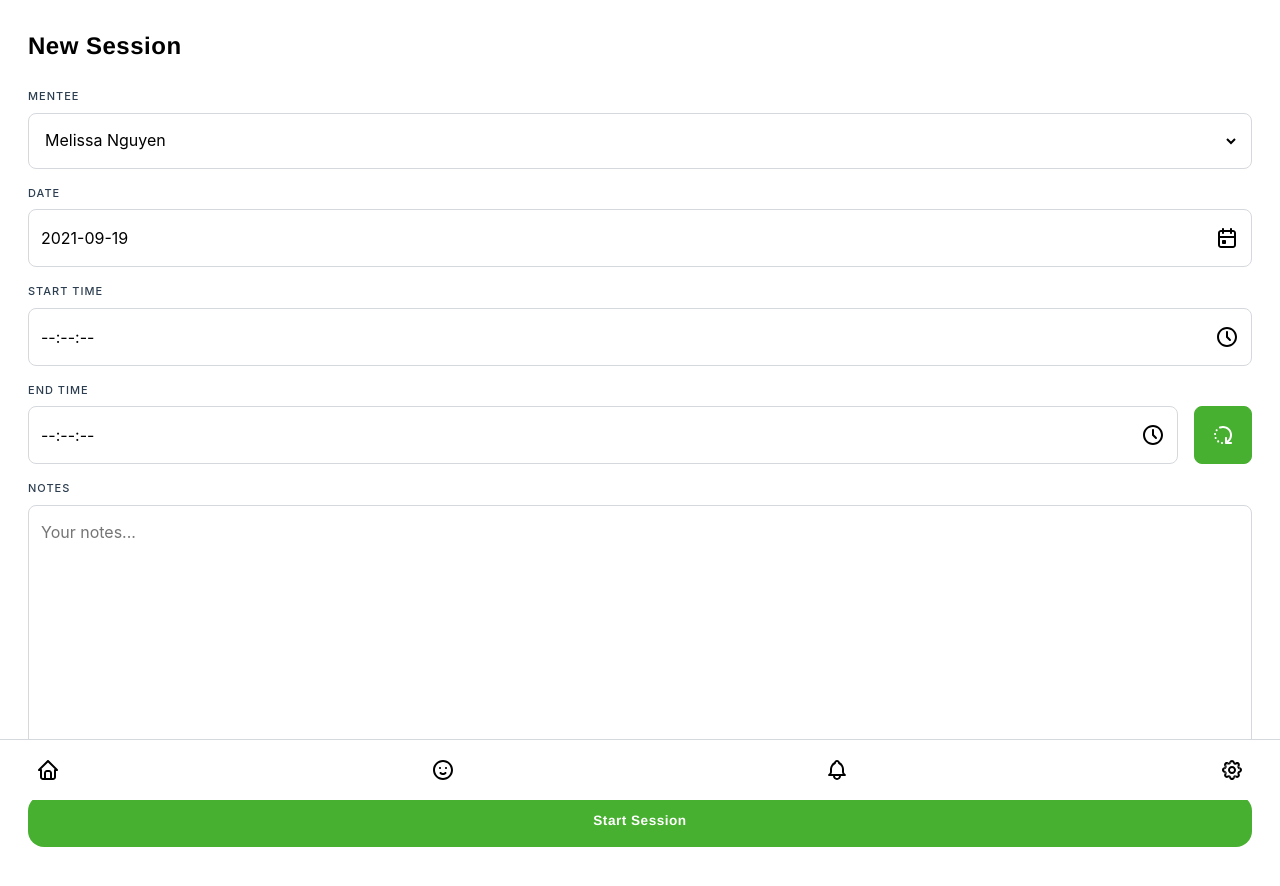
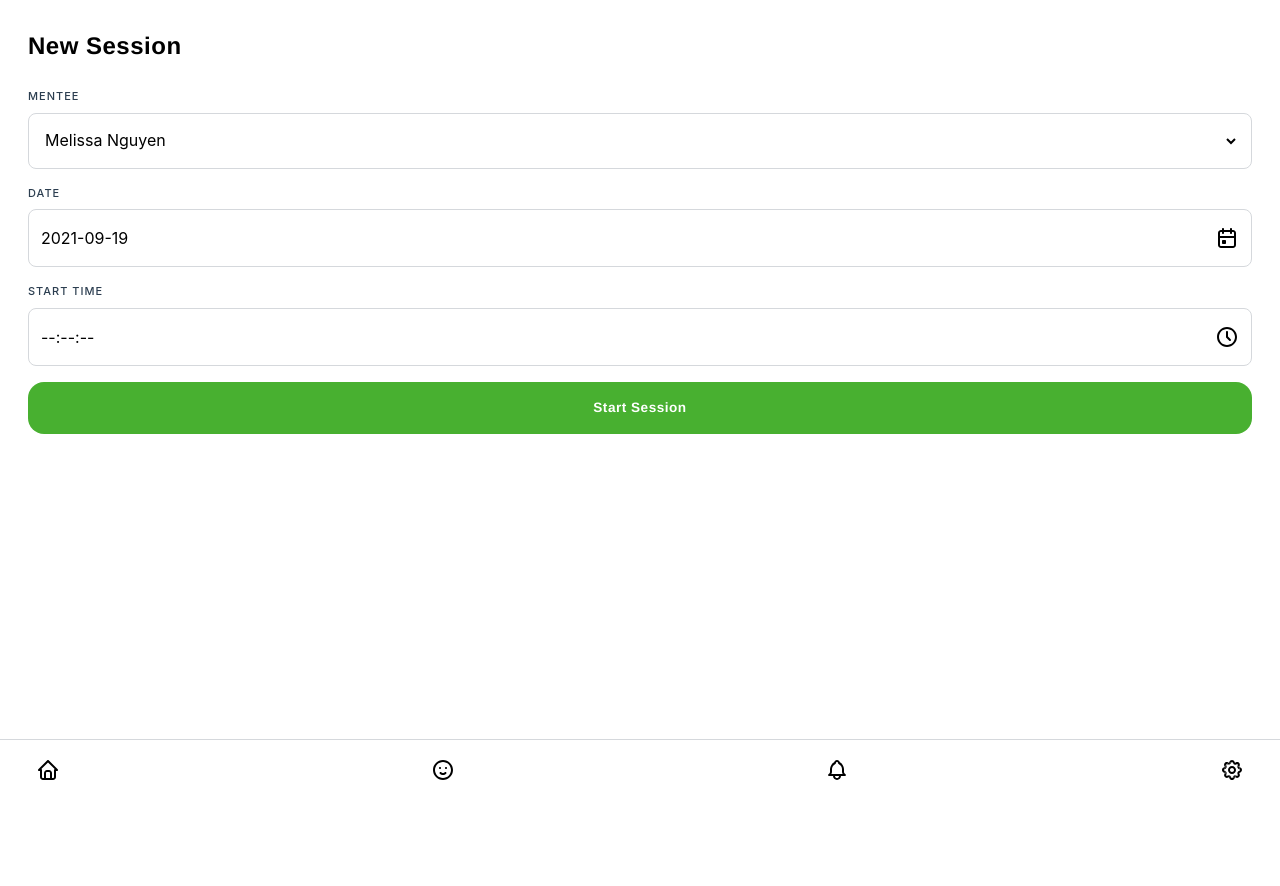
Before and after one commit to saayan-pg0002/Earth-373, a React (Create React App) app: page /new-session in a window 1280 px wide. Shown: the top 886 px of the page. After the commit the page ends 800 px from the top, so only its background shows below. Built offline with nearby package versions, Linux system fonts and the light colour scheme; a web font is replaced by a local one.

Commit message:
Remove note and clockout time from NewSession page

```diff
--- a/src/apps/NewSession.tsx
+++ b/src/apps/NewSession.tsx
@@ -1,12 +1,11 @@
-import React from "react";
-import { Link } from "react-router-dom";
-import { DropdownMenu } from "../components/form/DropdownMenu";
-import { FormField } from "../components/form/FormField";
-import { InputNotes } from "../components/form/InputNotes";
-import { RenderAttributes } from "../components/form/RenderAttributes";
-import { ContainedIcon, IconName, IconColors } from "../components/Icon";
-import { getFormattedTimeString } from "../util/date";
-import { Paths } from "../util/routes";
+import React from 'react';
+import { Link } from 'react-router-dom';
+import { DropdownMenu } from '../components/form/DropdownMenu';
+import { FormField } from '../components/form/FormField';
+import { RenderAttributes } from '../components/form/RenderAttributes';
+import { IconName } from '../components/Icon';
+import { getFormattedTimeString } from '../util/date';
+import { Paths } from '../util/routes';
 
 export interface NewSessionProps {
   menteeName: string;
@@ -22,64 +21,40 @@ const NewSession: React.FC<NewSessionProps> = ({
   actualclockInTime,
   actualclockOutTime,
 }) => {
-  date = "2021-09-19";
+  date = '2021-09-19';
   const temp = new Date();
   temp.setHours(NaN);
   actualclockInTime = temp;
   actualclockOutTime = temp;
 
   const EndSessionClick = () => {
-    alert("You need to first start this session to record end time ");
+    alert('You need to first start this session to record end time ');
   };
 
   return (
-    <main className="container">
-      <h1 className="page-title">New Session</h1>
-      <form className="form">
-        <FormField labelText="Mentee">
+    <main className='container'>
+      <h1 className='page-title'>New Session</h1>
+      <form className='form'>
+        <FormField labelText='Mentee'>
           <DropdownMenu />
         </FormField>
 
-        <FormField labelText="Date">
+        <FormField labelText='Date'>
           <RenderAttributes
             attribute={date}
             rightIconName={IconName.calendar}
           />
         </FormField>
 
-        <FormField labelText="Start Time">
+        <FormField labelText='Start Time'>
           <RenderAttributes
             attribute={getFormattedTimeString(actualclockInTime)}
             rightIconName={IconName.clock}
           />
         </FormField>
 
-        <FormField labelText="End Time">
-          <div className="clock-out-element">
-            <RenderAttributes
-              attribute={getFormattedTimeString(actualclockOutTime)}
-              rightIconName={IconName.clock}
-            />
-            <span id="actualclockOutTime" onClick={EndSessionClick}>
-              <ContainedIcon
-                name={IconName.autocomplete}
-                color={IconColors.white}
-                backgroundColor={IconColors.baytreeGreen}
-              />
-            </span>
-          </div>
-        </FormField>
-
-        <FormField labelText="Notes">
-          <InputNotes
-            placeholderText="Your notes..."
-            name="notes"
-            isDisabled={true}
-          />
-        </FormField>
-
-        <div className="actions">
-          <Link to={Paths.currentSession} className="btn">
+        <div className='actions'>
+          <Link to={Paths.currentSession} className='btn'>
             Start Session
           </Link>
         </div>
```
